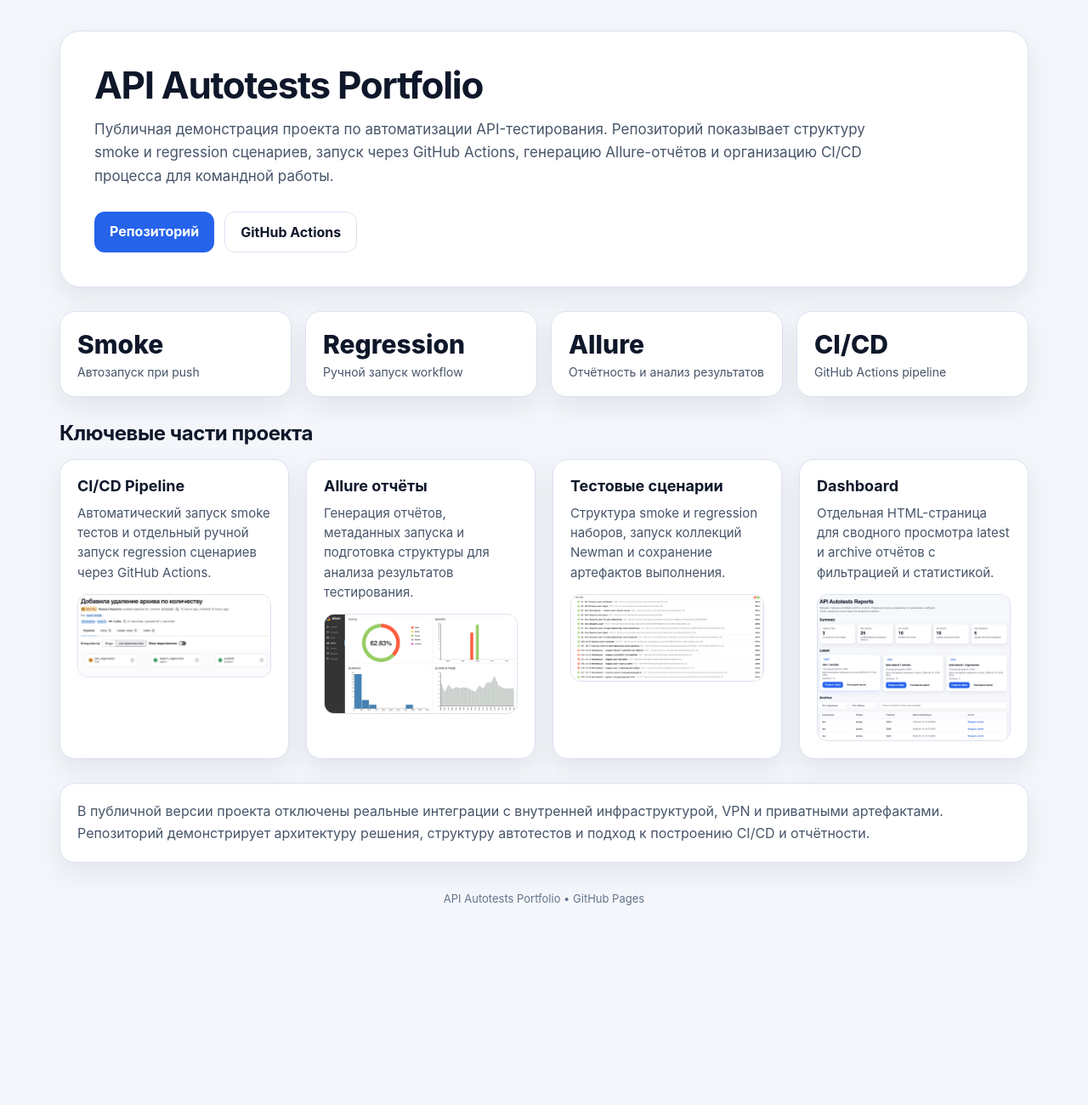
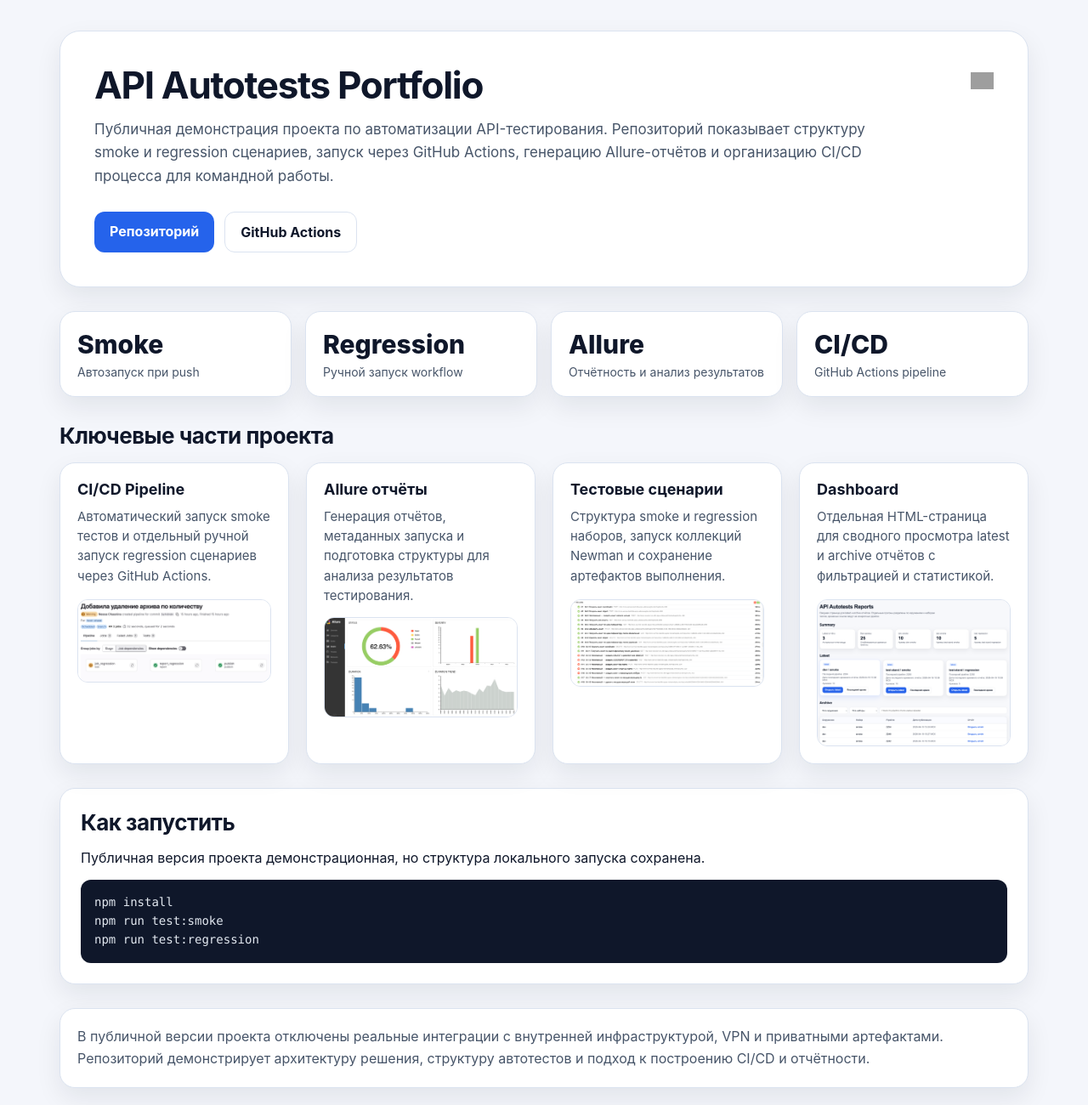
Before and after one commit to ChInessa/api-testing-strategy-portfolio, a plain HTML site: page index.html in a window 1280 px wide. Shown: the top 1300 px of the page at 85% size. Before the commit the page ends 1121 px from the top, so only its background shows below. Drawn offline with Linux system fonts and the light colour scheme; grey boxes are pictures that could not be loaded.

Commit message:
Улучшена витрина GitHub Pages для портфолио

```diff
--- a/index.html
+++ b/index.html
@@ -12,6 +12,7 @@
       --muted: #475569;
       --line: #dbe3f0;
       --accent: #2563eb;
+      --accent-dark: #1d4ed8;
       --shadow: 0 12px 30px rgba(15, 23, 42, 0.08);
       --radius: 18px;
     }
@@ -47,12 +48,47 @@
       letter-spacing: -0.03em;
     }
 
+    h2 {
+      font-size: 26px;
+      margin: 0 0 16px;
+      letter-spacing: -0.02em;
+    }
+
+    h3 {
+      margin: 0 0 10px;
+      font-size: 18px;
+    }
+
     .lead {
       margin: 0;
-      max-width: 920px;
+      max-width: 960px;
       color: var(--muted);
       line-height: 1.6;
       font-size: 17px;
+    }
+
+    .hero-top {
+      display: flex;
+      align-items: flex-start;
+      justify-content: space-between;
+      gap: 24px;
+      flex-wrap: wrap;
+    }
+
+    .badge-wrap {
+      display: flex;
+      align-items: center;
+      gap: 12px;
+      flex-wrap: wrap;
+      margin-top: 8px;
+    }
+
+    .badge-wrap img {
+      width: auto;
+      height: 20px;
+      border-radius: 0;
+      border: 0;
+      margin: 0;
     }
 
     .buttons {
@@ -74,6 +110,10 @@
     .btn.primary {
       background: var(--accent);
       color: white;
+    }
+
+    .btn.primary:hover {
+      background: var(--accent-dark);
     }
 
     .btn.secondary {
@@ -112,10 +152,8 @@
       font-size: 14px;
     }
 
-    .section-title {
-      font-size: 24px;
-      margin: 0 0 16px;
-      letter-spacing: -0.02em;
+    .section {
+      margin-top: 30px;
     }
 
     .grid {
@@ -130,11 +168,12 @@
       padding: 20px;
       box-shadow: var(--shadow);
       border: 1px solid var(--line);
+      transition: transform 0.2s ease, box-shadow 0.2s ease;
     }
 
-    .card h3 {
-      margin: 0 0 10px;
-      font-size: 18px;
+    .card:hover {
+      transform: translateY(-4px);
+      box-shadow: 0 16px 36px rgba(15, 23, 42, 0.12);
     }
 
     .card p {
@@ -142,7 +181,7 @@
       color: var(--muted);
       font-size: 15px;
       line-height: 1.55;
-      min-height: 70px;
+      min-height: 95px;
     }
 
     .image-wrap {
@@ -150,6 +189,11 @@
       overflow: hidden;
       border: 1px solid var(--line);
       background: #fff;
+    }
+
+    .image-wrap a {
+      display: block;
+      text-decoration: none;
     }
 
     img {
@@ -167,6 +211,30 @@
       color: var(--muted);
       box-shadow: var(--shadow);
       line-height: 1.6;
+    }
+
+    .howto {
+      margin-top: 28px;
+      background: #fff;
+      border: 1px solid var(--line);
+      border-radius: var(--radius);
+      padding: 24px;
+      box-shadow: var(--shadow);
+    }
+
+    pre {
+      margin: 12px 0 0;
+      padding: 16px;
+      border-radius: 12px;
+      background: #0f172a;
+      color: #e2e8f0;
+      overflow-x: auto;
+      font-size: 14px;
+      line-height: 1.5;
+    }
+
+    code {
+      font-family: ui-monospace, SFMono-Regular, Menlo, Monaco, Consolas, monospace;
     }
 
     .footer {
@@ -195,16 +263,24 @@
   <div class="container">
 
     <section class="hero">
+      <div class="hero-top">
+        <div>
           <h1>API Autotests Portfolio</h1>
           <p class="lead">
             Публичная демонстрация проекта по автоматизации API-тестирования. Репозиторий показывает
             структуру smoke и regression сценариев, запуск через GitHub Actions, генерацию Allure-отчётов
             и организацию CI/CD процесса для командной работы.
           </p>
+        </div>
+
+        <div class="badge-wrap">
+          <img src="https://github.com/ChInessa/api-testing-strategy-portfolio/actions/workflows/api-tests.yml/badge.svg" alt="GitHub Actions status">
+        </div>
+      </div>
 
       <div class="buttons">
-        <a class="btn primary" href="https://github.com/ChInessa/api-testing-strategy-portfolio">Репозиторий</a>
-        <a class="btn secondary" href="https://github.com/ChInessa/api-testing-strategy-portfolio/actions">GitHub Actions</a>
+        <a class="btn primary" href="https://github.com/ChInessa/api-testing-strategy-portfolio" target="_blank">Репозиторий</a>
+        <a class="btn secondary" href="https://github.com/ChInessa/api-testing-strategy-portfolio/actions" target="_blank">GitHub Actions</a>
       </div>
     </section>
 
@@ -227,40 +303,72 @@
       </div>
     </section>
 
-    <h2 class="section-title">Ключевые части проекта</h2>
+    <section class="section">
+      <h2>Ключевые части проекта</h2>
 
-    <section class="grid">
+      <div class="grid">
         <div class="card">
           <h3>CI/CD Pipeline</h3>
-        <p>Автоматический запуск smoke тестов и отдельный ручной запуск regression сценариев через GitHub Actions.</p>
+          <p>
+            Автоматический запуск smoke тестов и отдельный ручной запуск regression сценариев
+            через GitHub Actions.
+          </p>
           <div class="image-wrap">
+            <a href="docs/pipeline.png" target="_blank">
               <img src="docs/pipeline.png" alt="CI/CD pipeline">
+            </a>
           </div>
         </div>
 
         <div class="card">
           <h3>Allure отчёты</h3>
-        <p>Генерация отчётов, метаданных запуска и подготовка структуры для анализа результатов тестирования.</p>
+          <p>
+            Генерация отчётов, метаданных запуска и подготовка структуры для анализа
+            результатов тестирования.
+          </p>
           <div class="image-wrap">
+            <a href="docs/allure-overview.png" target="_blank">
               <img src="docs/allure-overview.png" alt="Allure overview">
+            </a>
           </div>
         </div>
 
         <div class="card">
           <h3>Тестовые сценарии</h3>
-        <p>Структура smoke и regression наборов, запуск коллекций Newman и сохранение артефактов выполнения.</p>
+          <p>
+            Структура smoke и regression наборов, запуск коллекций Newman и сохранение
+            артефактов выполнения.
+          </p>
           <div class="image-wrap">
+            <a href="docs/allure-tests.png" target="_blank">
               <img src="docs/allure-tests.png" alt="Allure tests">
+            </a>
           </div>
         </div>
 
         <div class="card">
           <h3>Dashboard</h3>
-        <p>Отдельная HTML-страница для сводного просмотра latest и archive отчётов с фильтрацией и статистикой.</p>
+          <p>
+            Отдельная HTML-страница для сводного просмотра latest и archive отчётов
+            с фильтрацией и статистикой.
+          </p>
           <div class="image-wrap">
+            <a href="docs/dashboard.png" target="_blank">
               <img src="docs/dashboard.png" alt="Dashboard">
+            </a>
           </div>
         </div>
+      </div>
+    </section>
+
+    <section class="howto">
+      <h2>Как запустить</h2>
+      <p>
+        Публичная версия проекта демонстрационная, но структура локального запуска сохранена.
+      </p>
+      <pre><code>npm install
+npm run test:smoke
+npm run test:regression</code></pre>
     </section>
 
     <section class="note">
```
Lines whose indentation alone changed are shown as unchanged.
